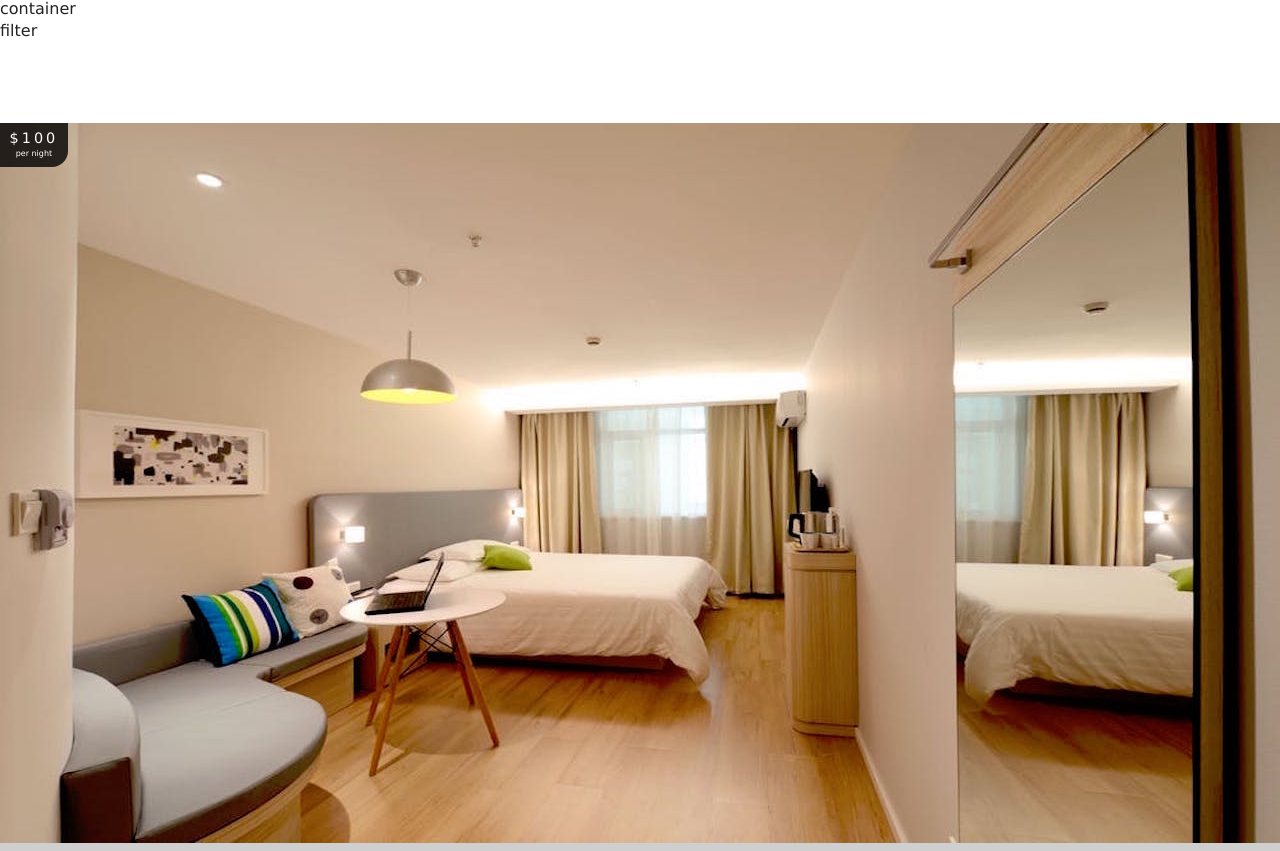
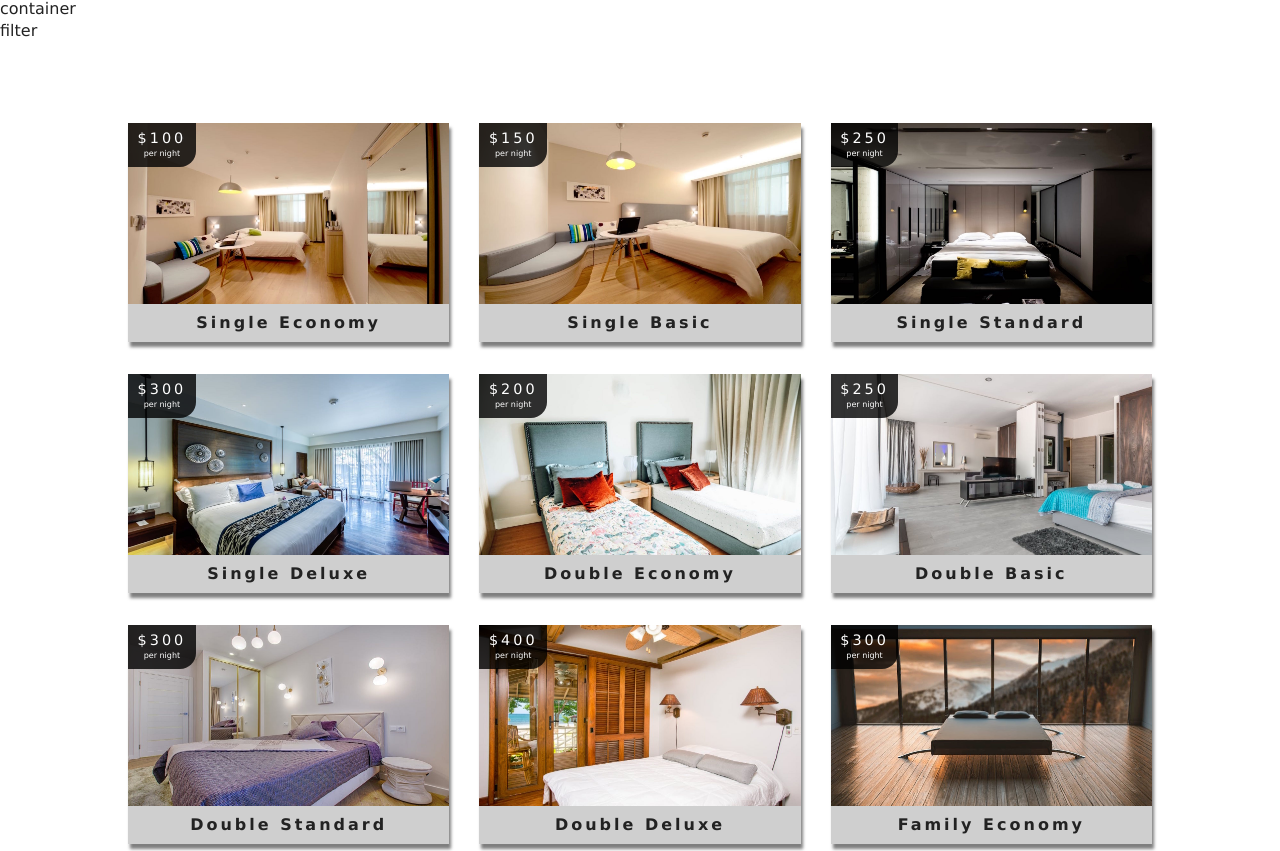
Before and after one commit to emotive44/React.js-HotelCatalogue, a React (Create React App) app: page /rooms in a window 1280 px wide. Shown: the part 548-1399 px from the top of the page. Built offline with nearby package versions, Linux system fonts and the light colour scheme.

Commit message:
scroll to top after redirect

```diff
--- a/src/App.js
+++ b/src/App.js
@@ -6,17 +6,21 @@ import Error from './components/error/Error'
 import Rooms from './components/rooms/Rooms'
 import Navbar from './components/navbar/Navbar'
 import SingleRoom from './components/single-room/SingleRoom'
+import ScrollToTop from './components/common/ScrollToTop'
 
 function App() {
   return (
     <Fragment>
       <Navbar />
+        <ScrollToTop>
       <Switch>
+
         <Route exact path='/' component={Home}/>
         <Route exact path='/rooms' component={Rooms}/>
         <Route path='/rooms/:id' component={SingleRoom}/>
         <Route component={Error}/>
       </Switch>
+        </ScrollToTop>
     </Fragment>
   );
 }
--- /dev/null
+++ b/src/components/common/ScrollToTop.jsx
@@ -0,0 +1,15 @@
+import React from 'react'
+import { withRouter } from 'react-router-dom'
+
+class ScrollToTop extends React.Component {
+    componentDidUpdate(prevProps) {
+      if (this.props.location !== prevProps.location) {
+        window.scrollTo(0, 0)
+      }
+    }
+    render() {
+      return this.props.children
+    }
+}
+
+export default withRouter(ScrollToTop);
--- a/src/components/rooms/Rooms.jsx
+++ b/src/components/rooms/Rooms.jsx
@@ -3,12 +3,11 @@ import { Link } from 'react-router-dom';
 import Hero from '../common/Hero';
 import Banner from '../common/Banner';
 import RoomsContainer from './RoomsContainer';
-import RoomsFilter from './RoomsFilter';
 
 const Rooms = () => {
   return (
     <Fragment>
-        <Hero hero="roomsHero">
+      <Hero hero="roomsHero">
         <Banner title="our rooms" >
           <Link to="/" className="btn-primary">return home</Link>
         </Banner>
--- a/src/components/rooms/RoomsList.jsx
+++ b/src/components/rooms/RoomsList.jsx
@@ -13,7 +13,7 @@ console.log(rooms)
     }
     return (
         <section className="roomslist">
-            <div className="roomlist-center">
+            <div className="roomslist-center">
                 {
                     rooms.map(room => {
                         return <Room key={room.id} {...room} />
```
